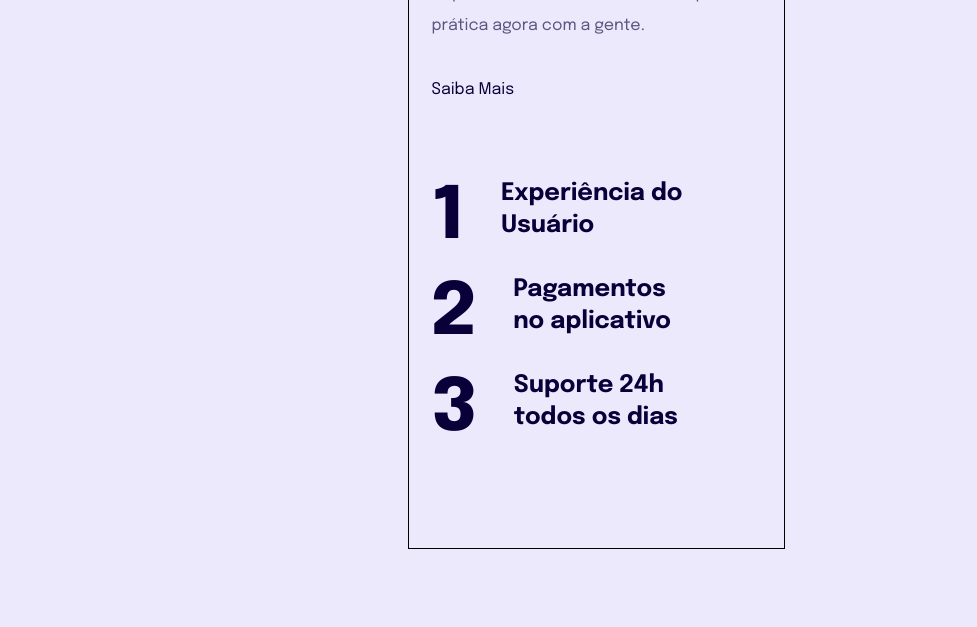
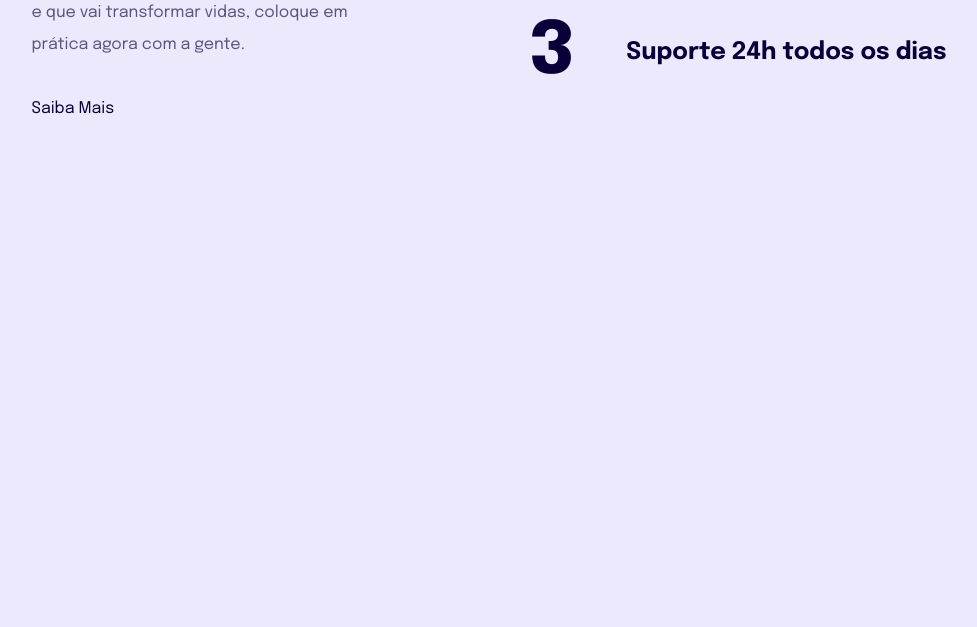
Before and after one commit to Clara-Pacheco/-Explorer--Rocketseat--Projeto04, a plain HTML site: page index.html in a window 1280 px wide. Shown: the part 323-950 px from the top of the page, without its empty margins (44-1021 px from the left). Before the commit the page ends 872 px from the top, so only its background shows below. Drawn offline with Linux system fonts and the light colour scheme.

Commit message:
Add media queries for desktop version

```diff
--- a/index.html
+++ b/index.html
@@ -14,15 +14,18 @@
 </head>
 <body>
   <main>
-    <P>Nosso trabalho</P>
+    <div class="texto">
+      <p>Nosso trabalho</P>
       <h1>Fazemos projetos para
         mobile e Web</h1>
-    <p>Se você tem uma grande ideia inovadora <br>
-      e que vai transformar vidas, coloque em <br>
+      <p>Se você tem uma grande ideia inovadora
+        e que vai transformar vidas, coloque em
          prática agora com a gente.</p>
       <a href="#">Saiba Mais</a>
+    </div>
+
+    <div class="lista">
       <ul>
-
           <li><span>1</span>Experiência do Usuário</li>
 
 
@@ -32,6 +35,7 @@
           <li><span>3</span> Suporte 24h todos os dias</li>
 
       </ul>
+    </div>
   </main>
 </body>
 </html>
--- a/style.css
+++ b/style.css
@@ -3,23 +3,23 @@
 }
 
 body {
-  width: 37.5rem;
+  max-width: 37.5rem;
   height: 87.0rem;
   background-color: #ECE9FD;
   margin: auto;
-  border: 1px solid black;
+
 
   font-family: 'Epilogue', sans-serif;
   font-size: 1.6rem;
 }
 
 main {
-  width: 32.9rem;
+  max-width: 33rem;
   height: 74.4rem;
   margin:  6.0rem 2.3rem 6.6rem 2.3rem;
 }
 
-main > p:first-child {
+.texto p:first-child {
 
 font-style: normal;
 font-weight: 400;
@@ -112,3 +112,35 @@ gap: 3.8rem;
 margin-bottom: 3.2rem;
 
 }
+
+/* Media Queries*/
+
+@media (min-width:700px){
+
+  body {
+    max-width: 1440px;
+  }
+
+
+  main {
+    max-width: 1020px;
+    display: flex;
+    justify-content: space-evenly;
+    gap: 11.6rem;
+    margin-top: 8rem;
+
+  }
+
+  main > div {
+    max-width: 484px;
+  }
+
+  ul li {
+    max-width: 418px;
+    gap: 5.3rem;
+    align-items: center;
+    margin-bottom: 3.2rem;
+  }
+
+
+}
```
Lines whose indentation alone changed are shown as unchanged.
